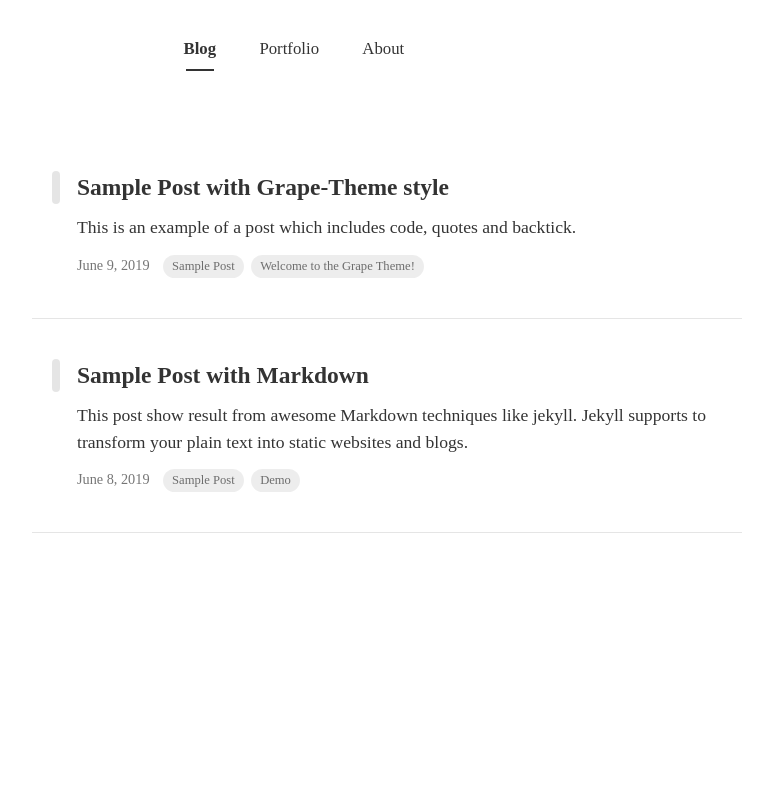
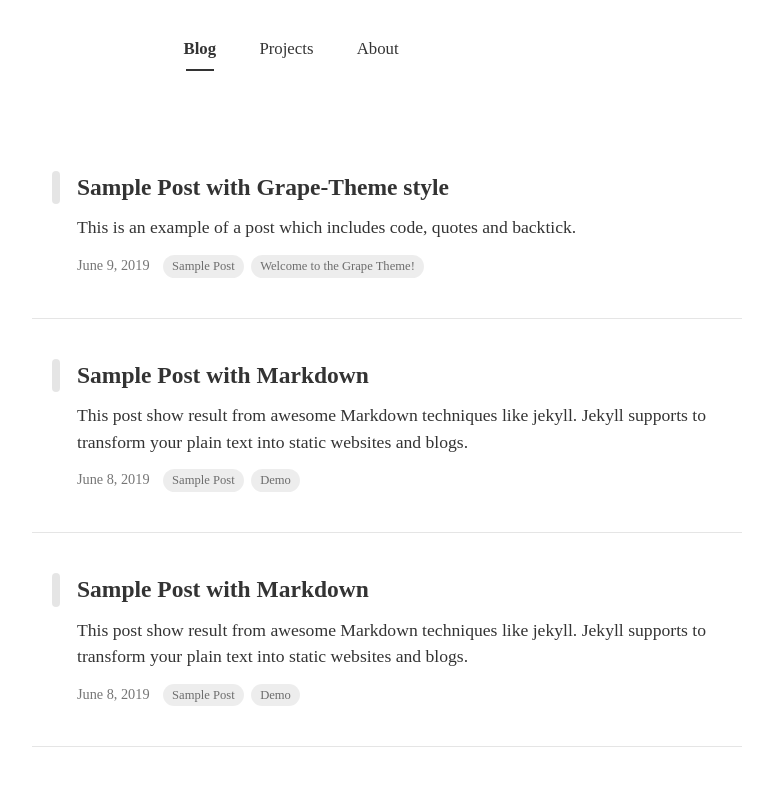
Before and after one commit to arturoalcibia/arturoalcibia.github.io, a Jekyll site: the page built from index.html, in a window 1280 px wide. Shown: the top 786 px of the page, without its empty margins (68-841 px from the left). Built offline with Jekyll 4.4.1, drawn with Linux system fonts in a browser that asks for light colours; nearby versions of some CDN libraries; some web fonts are replaced; the list of posts is cut into pages by our own code.

Commit message:
Removed hardcoded values for header. - Added projects structure example.

```diff
--- a/Gemfile
+++ b/Gemfile
@@ -4,3 +4,4 @@ gemspec
 
 gem 'github-pages'
 gem "jekyll-paginate"
+gem 'jekyll-archives'
--- a/_config.yml
+++ b/_config.yml
@@ -41,6 +41,26 @@ paginate_path: "blog/page:num"
 sass:
   sass_dir: _sass
   style: :compressed
-gems: [jekyll-paginate]
+plugins:
+  - jekyll-paginate
+
+# Archives
+collections:
+  projects:
+    output: true
+    permalink: /:collection/:path/
+
 bootstrap:
   assets: true
+
+include:
+  - _pages
+defaults:
+  # _projects
+  - scope:
+      path: ""
+      type: projects
+    values:
+      layout: page
+      author_profile: false
+      share: true
--- a/_includes/header.html
+++ b/_includes/header.html
@@ -1,38 +1,42 @@
 {% assign _url = page.url | split: "/" %}
 {% assign current = _url[-1] | split: "." %}
+
+{% assign sitePages = site.pages | sort: 'order' %}
+
 <header>
   <nav>
     <ul>
-      {% case current[0] %}
-      <!-- portfolio -->
-      {% when 'portfolio'%}
-      <a href="{{ site.url }}">
-        <li class="btn-nav">Blog</li>
-      </a>
-      <li class="current">Portfolio</li>
-      <a href="{{ site.url }}/about">
-        <li class="btn-nav">About</li>
-      </a>
-      {% when 'about'%}
-      <a href="{{ site.url }}">
-        <li class="btn-nav">Blog</li>
-      </a>
-      <a href="{{ site.url }}/portfolio">
-        <li class="btn-nav">Portfolio</li>
-      </a>
-      <li class="current">About</li>
-      {% else %}
-      <!-- others -->
-      <a href="{{ site.url }}">
-        <li class="current btn-nav">Blog</li>
-      </a>
-      <a href="{{ site.url }}/portfolio">
-        <li class="btn-nav">Portfolio</li>
-      </a>
-      <a href="{{ site.url }}/about">
-        <li class="btn-nav">About</li>
-      </a>
-      {% endcase %}
-    </ul>
+      {% for _page in sitePages %}
+
+        <!-- skip any pages without the showInHeader set to true -->
+        {% unless _page.showInHeader == true %}
+          {% continue %}
+        {% endunless %}
+
+        <!-- skip any pages generated from pagination -->
+        {% if _page.path contains "blog/page" %}
+          {% continue %}
+        {% endif %}
+
+        <!-- if page is current page, change the style -->
+        {% if _page.path == page.path %}
+            {% assign btnClass = "current btn-nav" %}
+          {% else %}
+            {% assign btnClass = "btn-nav" %}
+          {% endif %}
+
+        <!-- if Blog page (index.html) change to main url -->
+        {% if _page.title == "Blog" %}
+            {% assign pageUrl = site.url %}
+          {% else %}
+            {% assign pageUrl = site.url | append: '/' | append: _page.title %}
+          {% endif %}
+
+        <a href="{{ pageUrl }}">
+          <li class=" {{ btnClass }} ">{{ _page.title }}</li>
+        </a>
+
+      {% endfor %}
+      </ul>
   </nav>
 </header>
--- /dev/null
+++ b/_posts/projects/2019-06-08-markdown-and-html.md
@@ -0,0 +1,107 @@
+---
+layout: post
+title: Sample Post with Markdown
+subtitle : How markdown is displayed as html
+category: Dev
+tags: [Sample Post, Demo]
+author: Nayeong Kim
+comments : True
+---
+
+This post show result from awesome Markdown techniques like jekyll.
+`Jekyll` supports to transform your plain text into static websites and blogs.
+
+you can easy to change style in `_utility.html` and a sample of the formatting follows.
+
+<br>
+
+이 포스팅은 놀라운 Markdown 기술들로 만들어진 결과물입니다.
+
+`_utility.html`에서 스타일을 변경할 수 있으며, 서식 샘플은 아래와 같습니다.
+
+<br>
+
+<h2>1. HTML headings</h2>
+{% highlight html %}
+<h1>This is heading 1</h1>
+<h2>This is heading 2</h2>
+<h3>This is heading 3</h3>
+<h4>This is heading 4</h4>
+<h5>This is heading 5</h5>
+<h6>This is heading 6</h6>
+{% endhighlight %}
+<h1>This is heading 1</h1>
+<h2>This is heading 2</h2>
+<h3>This is heading 3</h3>
+<h4>This is heading 4</h4>
+<h5>This is heading 5</h5>
+<h6>This is heading 6</h6>
+
+<br>
+
+<h2>2. bold text</h2>
+{% highlight html %}
+<p>This is normal text - <b>and this is bold text</b>.</p>
+{% endhighlight %}
+<p>This is normal text - <b>and this is bold text</b>.</p>
+
+<br>
+
+<h2>3. list</h2>
+<h3>a. unordered list</h3>
+{% highlight html %}
+- Coffee
+- Tea
+- Milk
+{% endhighlight %}
+- Coffee
+- Tea
+- Milk
+
+<h3>b. ordered list</h3>
+{% highlight html %}
+1. Coffee
+2. Tea
+3. Milk
+{% endhighlight %}
+1. Coffee
+2. Tea
+3. Milk
+
+<br>
+
+<h2>4. hyperlink</h2>
+{% highlight html %}
+[naye0ng's blog](https://naye0ng.github.io)
+{% endhighlight %}
+[naye0ng's blog](https://naye0ng.github.io)
+
+<br>
+
+<h2>5. image</h2>
+Try using `.width-30`, `.width-40`, `.width-50`, `.width-60`, `.width-70` and `.width-80` class! You can easily change the image width.
+
+{% highlight html %}
+![sample image]({{ site.baseurl }}/assets/img/koreaSunset.jpg)
+![sample image]({{ site.baseurl }}/assets/img/koreaSunset.jpg){: .width-30}
+![sample image]({{ site.baseurl }}/assets/img/koreaSunset.jpg){: .width-50}
+![sample image]({{ site.baseurl }}/assets/img/koreaSunset.jpg){: .width-80}
+{% endhighlight %}
+![sample image]({{ site.baseurl }}/assets/img/koreaSunset.jpg)
+<p></p>
+![sample image]({{ site.baseurl }}/assets/img/koreaSunset.jpg){: .width-30}
+![sample image]({{ site.baseurl }}/assets/img/koreaSunset.jpg){: .width-50}
+![sample image]({{ site.baseurl }}/assets/img/koreaSunset.jpg){: .width-80}
+<br>
+
+<h2>5. table</h2>
+{% highlight html %}
+| Header 1  | Header 2 | Header 3 |
+| :------- | :-------: | -------: |
+| Content 1  | Content 2 | Content 3 |
+| Content 1  | Content 2 | Content 3 |
+{% endhighlight %}
+| Header 1  | Header 2 | Header 3 |
+| :------- | :-------: | -------: |
+| Content 1 | Content 2 | Content 3 |
+| Content 1 | Content 2 | Content 3 |
--- a/about.html
+++ b/about.html
@@ -1,4 +1,6 @@
 ---
 layout: about
 title : About
+showInHeader: true
+order: 3
 ---
--- a/index.html
+++ b/index.html
@@ -1,3 +1,6 @@
 ---
 layout: home
+title: Blog
+showInHeader: true
+order: 1
 ---
```
Also changed, not shown: 404.md (+0 -1 lines), _archives/archivedata.txt (added, +19 -0 lines), _layouts/projects.html (added, +15 -0 lines), _pages/projects.md (added, +8 -0 lines), _projects/foo-bar-website.md (added, +5 -0 lines), Gemfile.lock (deleted).
